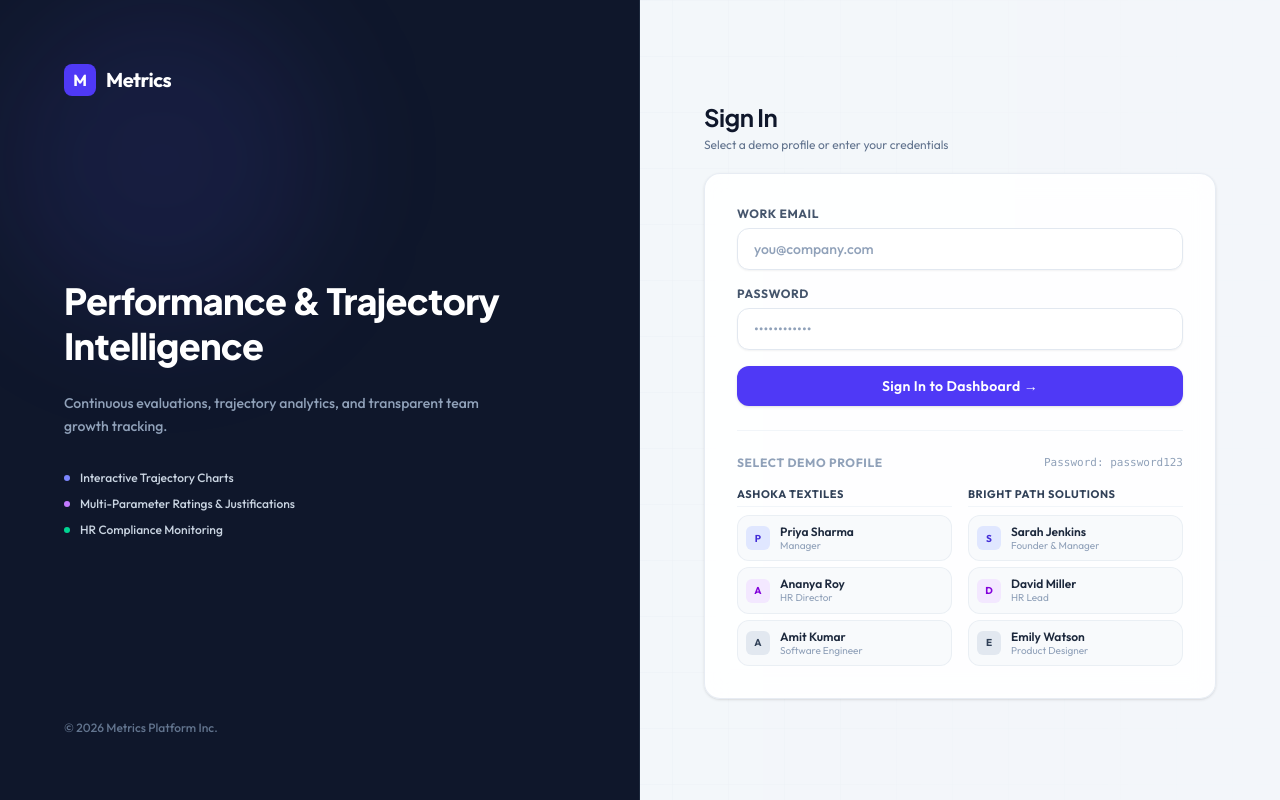
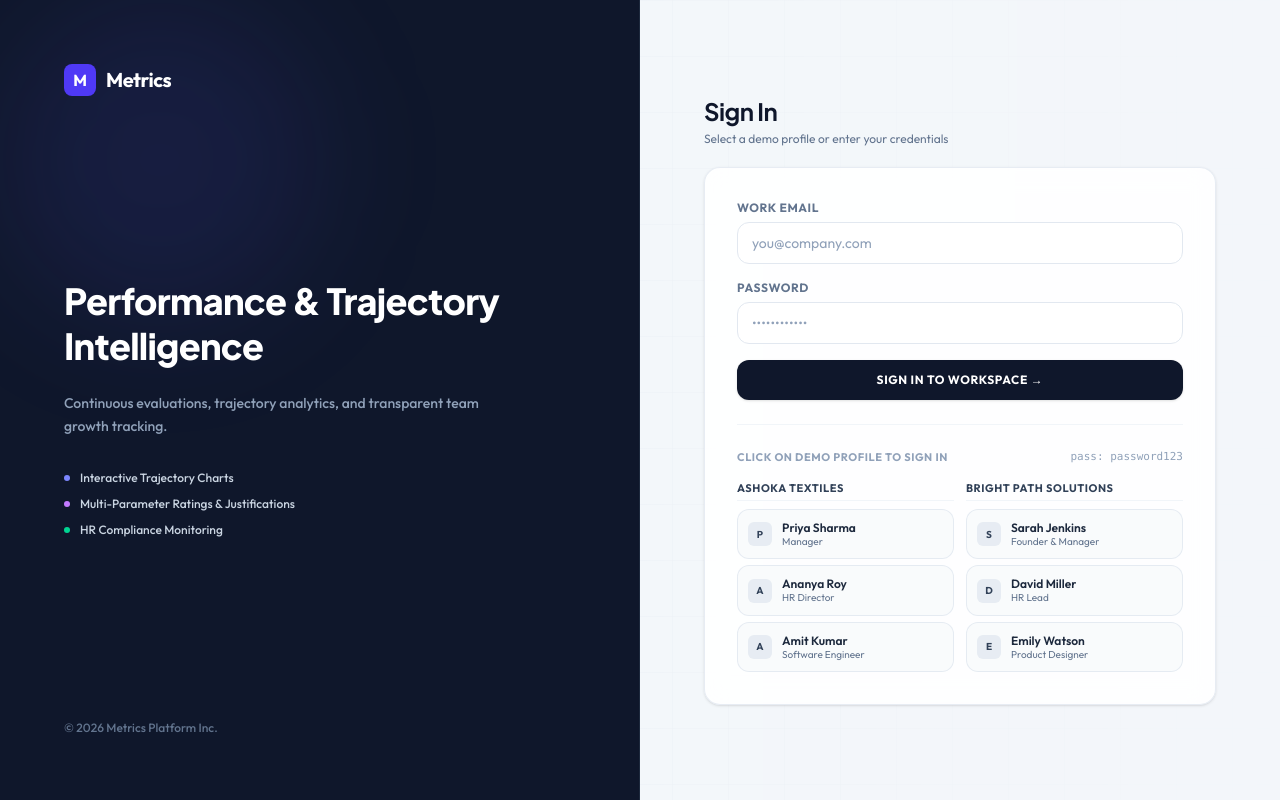
Before and after one commit to Aryan-040/Metrics, a Next.js app: page /login in a window 1280 px wide. Built offline with nearby package versions, Linux system fonts and the light colour scheme; no server answers.

Commit message:
refactor: update login form UI with refined monochromatic styling and enhanced interactive elements

```diff
--- a/src/app/login/login-form.tsx
+++ b/src/app/login/login-form.tsx
@@ -28,7 +28,7 @@ export function LoginForm() {
         )}
 
         <div>
-          <label htmlFor="email" className="form-label">
+          <label htmlFor="email" className="block text-xs font-bold uppercase tracking-wider text-slate-500 mb-1.5">
             Work Email
           </label>
           <input
@@ -39,7 +39,7 @@ export function LoginForm() {
             onChange={(e) => setEmail(e.target.value)}
             autoComplete="email"
             required
-            className="form-input"
+            className="w-full px-3.5 py-2.5 bg-white border border-slate-200 rounded-xl text-sm text-slate-900 placeholder:text-slate-400 focus:outline-none focus:ring-2 focus:ring-slate-900/10 focus:border-slate-900 transition-all"
             placeholder="you@company.com"
           />
           {state?.errors?.email && (
@@ -48,7 +48,7 @@ export function LoginForm() {
         </div>
 
         <div>
-          <label htmlFor="password" className="form-label">
+          <label htmlFor="password" className="block text-xs font-bold uppercase tracking-wider text-slate-500 mb-1.5">
             Password
           </label>
           <input
@@ -59,7 +59,7 @@ export function LoginForm() {
             onChange={(e) => setPassword(e.target.value)}
             autoComplete="current-password"
             required
-            className="form-input"
+            className="w-full px-3.5 py-2.5 bg-white border border-slate-200 rounded-xl text-sm text-slate-900 placeholder:text-slate-400 focus:outline-none focus:ring-2 focus:ring-slate-900/10 focus:border-slate-900 transition-all"
             placeholder="••••••••••••"
           />
           {state?.errors?.password && (
@@ -70,26 +70,26 @@ export function LoginForm() {
         <button
           type="submit"
           disabled={pending}
-          className="btn-primary py-3 text-xs font-bold tracking-wide"
+          className="w-full bg-slate-900 hover:bg-slate-800 text-white text-xs font-bold uppercase tracking-wider py-3 px-4 rounded-xl transition-all shadow-sm disabled:opacity-50"
         >
           {pending ? (
             <span>Signing In...</span>
           ) : (
-            <span>Sign In to Dashboard →</span>
+            <span>Sign In to Workspace →</span>
           )}
         </button>
       </form>
 
-      {/* Interactive Demo Profiles Section (2-Column Grid Layout) */}
+      {/* Subtle Monochrome Demo Profiles Selector */}
       <div className="pt-6 border-t border-slate-100 space-y-4">
         <div className="flex items-center justify-between">
-          <span className="text-xs font-bold uppercase tracking-wider text-slate-400">
-            Select Demo Profile
+          <span className="text-[11px] font-bold uppercase tracking-wider text-slate-400">
+            Click on Demo Profile to Sign In
           </span>
-          <span className="text-[11px] text-slate-400 font-mono">Password: password123</span>
+          <span className="text-[11px] text-slate-400 font-mono">pass: password123</span>
         </div>
 
-        <div className="grid grid-cols-1 sm:grid-cols-2 gap-4 text-xs">
+        <div className="grid grid-cols-1 sm:grid-cols-2 gap-3 text-xs">
           {/* Ashoka Group */}
           <div className="space-y-2">
             <span className="text-[11px] font-bold text-slate-700 uppercase tracking-wider block border-b border-slate-100 pb-1">
@@ -99,42 +99,42 @@ export function LoginForm() {
               <button
                 type="button"
                 onClick={() => fillDemoAccount('priya@ashoka.com')}
-                className="w-full text-left p-2 bg-slate-50 hover:bg-indigo-50/70 hover:border-indigo-200 border border-slate-200/60 rounded-xl transition-all flex items-center gap-2.5 group"
+                className="w-full text-left p-2.5 bg-slate-50/80 hover:bg-white hover:border-slate-300 border border-slate-200/80 rounded-xl transition-all duration-150 hover:-translate-y-0.5 hover:shadow-sm flex items-center gap-2.5 group cursor-pointer"
               >
-                <div className="w-6 h-6 rounded-md bg-indigo-100 text-indigo-700 font-bold text-[10px] flex items-center justify-center shrink-0">
+                <div className="w-6 h-6 rounded-md bg-slate-200/80 group-hover:bg-slate-900 group-hover:text-white text-slate-700 font-bold text-[10px] flex items-center justify-center shrink-0 transition-colors duration-150">
                   P
                 </div>
                 <div className="truncate">
-                  <p className="font-semibold text-slate-800 group-hover:text-indigo-600 truncate leading-tight">Priya Sharma</p>
-                  <p className="text-[10px] text-slate-400 truncate">Manager</p>
+                  <p className="font-semibold text-slate-800 group-hover:text-slate-950 transition-colors duration-150 truncate leading-tight">Priya Sharma</p>
+                  <p className="text-[10px] text-slate-500 truncate">Manager</p>
                 </div>
               </button>
 
               <button
                 type="button"
                 onClick={() => fillDemoAccount('hr@ashoka.com')}
-                className="w-full text-left p-2 bg-slate-50 hover:bg-purple-50/70 hover:border-purple-200 border border-slate-200/60 rounded-xl transition-all flex items-center gap-2.5 group"
+                className="w-full text-left p-2.5 bg-slate-50/80 hover:bg-white hover:border-slate-300 border border-slate-200/80 rounded-xl transition-all duration-150 hover:-translate-y-0.5 hover:shadow-sm flex items-center gap-2.5 group cursor-pointer"
               >
-                <div className="w-6 h-6 rounded-md bg-purple-100 text-purple-700 font-bold text-[10px] flex items-center justify-center shrink-0">
+                <div className="w-6 h-6 rounded-md bg-slate-200/80 group-hover:bg-slate-900 group-hover:text-white text-slate-700 font-bold text-[10px] flex items-center justify-center shrink-0 transition-colors duration-150">
                   A
                 </div>
                 <div className="truncate">
-                  <p className="font-semibold text-slate-800 group-hover:text-purple-600 truncate leading-tight">Ananya Roy</p>
-                  <p className="text-[10px] text-slate-400 truncate">HR Director</p>
+                  <p className="font-semibold text-slate-800 group-hover:text-slate-950 transition-colors duration-150 truncate leading-tight">Ananya Roy</p>
+                  <p className="text-[10px] text-slate-500 truncate">HR Director</p>
                 </div>
               </button>
 
               <button
                 type="button"
                 onClick={() => fillDemoAccount('amit@ashoka.com')}
-                className="w-full text-left p-2 bg-slate-50 hover:bg-slate-100 border border-slate-200/60 rounded-xl transition-all flex items-center gap-2.5 group"
+                className="w-full text-left p-2.5 bg-slate-50/80 hover:bg-white hover:border-slate-300 border border-slate-200/80 rounded-xl transition-all duration-150 hover:-translate-y-0.5 hover:shadow-sm flex items-center gap-2.5 group cursor-pointer"
               >
-                <div className="w-6 h-6 rounded-md bg-slate-200 text-slate-700 font-bold text-[10px] flex items-center justify-center shrink-0">
+                <div className="w-6 h-6 rounded-md bg-slate-200/80 group-hover:bg-slate-900 group-hover:text-white text-slate-700 font-bold text-[10px] flex items-center justify-center shrink-0 transition-colors duration-150">
                   A
                 </div>
                 <div className="truncate">
-                  <p className="font-semibold text-slate-800 group-hover:text-slate-900 truncate leading-tight">Amit Kumar</p>
-                  <p className="text-[10px] text-slate-400 truncate">Software Engineer</p>
+                  <p className="font-semibold text-slate-800 group-hover:text-slate-950 transition-colors duration-150 truncate leading-tight">Amit Kumar</p>
+                  <p className="text-[10px] text-slate-500 truncate">Software Engineer</p>
                 </div>
               </button>
             </div>
@@ -149,42 +149,42 @@ export function LoginForm() {
               <button
                 type="button"
                 onClick={() => fillDemoAccount('sarah@brightpath.com')}
-                className="w-full text-left p-2 bg-slate-50 hover:bg-indigo-50/70 hover:border-indigo-200 border border-slate-200/60 rounded-xl transition-all flex items-center gap-2.5 group"
+                className="w-full text-left p-2.5 bg-slate-50/80 hover:bg-white hover:border-slate-300 border border-slate-200/80 rounded-xl transition-all duration-150 hover:-translate-y-0.5 hover:shadow-sm flex items-center gap-2.5 group cursor-pointer"
               >
-                <div className="w-6 h-6 rounded-md bg-indigo-100 text-indigo-700 font-bold text-[10px] flex items-center justify-center shrink-0">
+                <div className="w-6 h-6 rounded-md bg-slate-200/80 group-hover:bg-slate-900 group-hover:text-white text-slate-700 font-bold text-[10px] flex items-center justify-center shrink-0 transition-colors duration-150">
                   S
                 </div>
                 <div className="truncate">
-                  <p className="font-semibold text-slate-800 group-hover:text-indigo-600 truncate leading-tight">Sarah Jenkins</p>
-                  <p className="text-[10px] text-slate-400 truncate">Founder & Manager</p>
+                  <p className="font-semibold text-slate-800 group-hover:text-slate-950 transition-colors duration-150 truncate leading-tight">Sarah Jenkins</p>
+                  <p className="text-[10px] text-slate-500 truncate">Founder & Manager</p>
                 </div>
               </button>
 
               <button
                 type="button"
                 onClick={() => fillDemoAccount('hr@brightpath.com')}
-                className="w-full text-left p-2 bg-slate-50 hover:bg-purple-50/70 hover:border-purple-200 border border-slate-200/60 rounded-xl transition-all flex items-center gap-2.5 group"
+                className="w-full text-left p-2.5 bg-slate-50/80 hover:bg-white hover:border-slate-300 border border-slate-200/80 rounded-xl transition-all duration-150 hover:-translate-y-0.5 hover:shadow-sm flex items-center gap-2.5 group cursor-pointer"
               >
-                <div className="w-6 h-6 rounded-md bg-purple-100 text-purple-700 font-bold text-[10px] flex items-center justify-center shrink-0">
+                <div className="w-6 h-6 rounded-md bg-slate-200/80 group-hover:bg-slate-900 group-hover:text-white text-slate-700 font-bold text-[10px] flex items-center justify-center shrink-0 transition-colors duration-150">
                   D
                 </div>
                 <div className="truncate">
-                  <p className="font-semibold text-slate-800 group-hover:text-purple-600 truncate leading-tight">David Miller</p>
-                  <p className="text-[10px] text-slate-400 truncate">HR Lead</p>
+                  <p className="font-semibold text-slate-800 group-hover:text-slate-950 transition-colors duration-150 truncate leading-tight">David Miller</p>
+                  <p className="text-[10px] text-slate-500 truncate">HR Lead</p>
                 </div>
               </button>
 
               <button
                 type="button"
                 onClick={() => fillDemoAccount('emily@brightpath.com')}
-                className="w-full text-left p-2 bg-slate-50 hover:bg-slate-100 border border-slate-200/60 rounded-xl transition-all flex items-center gap-2.5 group"
+                className="w-full text-left p-2.5 bg-slate-50/80 hover:bg-white hover:border-slate-300 border border-slate-200/80 rounded-xl transition-all duration-150 hover:-translate-y-0.5 hover:shadow-sm flex items-center gap-2.5 group cursor-pointer"
               >
-                <div className="w-6 h-6 rounded-md bg-slate-200 text-slate-700 font-bold text-[10px] flex items-center justify-center shrink-0">
+                <div className="w-6 h-6 rounded-md bg-slate-200/80 group-hover:bg-slate-900 group-hover:text-white text-slate-700 font-bold text-[10px] flex items-center justify-center shrink-0 transition-colors duration-150">
                   E
                 </div>
                 <div className="truncate">
-                  <p className="font-semibold text-slate-800 group-hover:text-slate-900 truncate leading-tight">Emily Watson</p>
-                  <p className="text-[10px] text-slate-400 truncate">Product Designer</p>
+                  <p className="font-semibold text-slate-800 group-hover:text-slate-950 transition-colors duration-150 truncate leading-tight">Emily Watson</p>
+                  <p className="text-[10px] text-slate-500 truncate">Product Designer</p>
                 </div>
               </button>
             </div>
```
